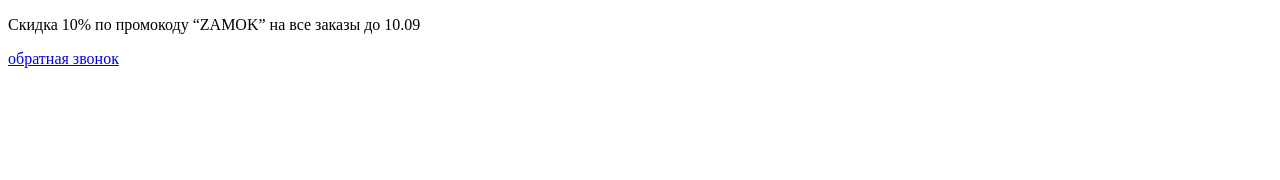
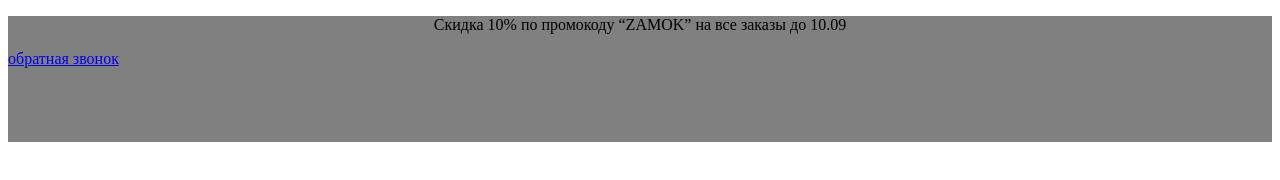
Before and after one commit to dasdengdd/locking-door, a plain HTML site: page index.html in a window 1280 px wide. Drawn offline with Linux system fonts and the light colour scheme.

Commit message:
3 pushing from css

```diff
--- a/index.html
+++ b/index.html
@@ -5,7 +5,7 @@
     <meta http-equiv="X-UA-Compatible" content="IE=edge">
     <meta name="viewport" content="width=device-width, initial-scale=1.0">
     <title>Door-locked market</title>
-    <link href="https://github.com/dasdengdd/locking-door/blob/main/style_index.css" rel="stylesheet" type="css">
+    <link href="style_index.css" rel="stylesheet" type="text/css">
 </head>
 <body>
 
```
